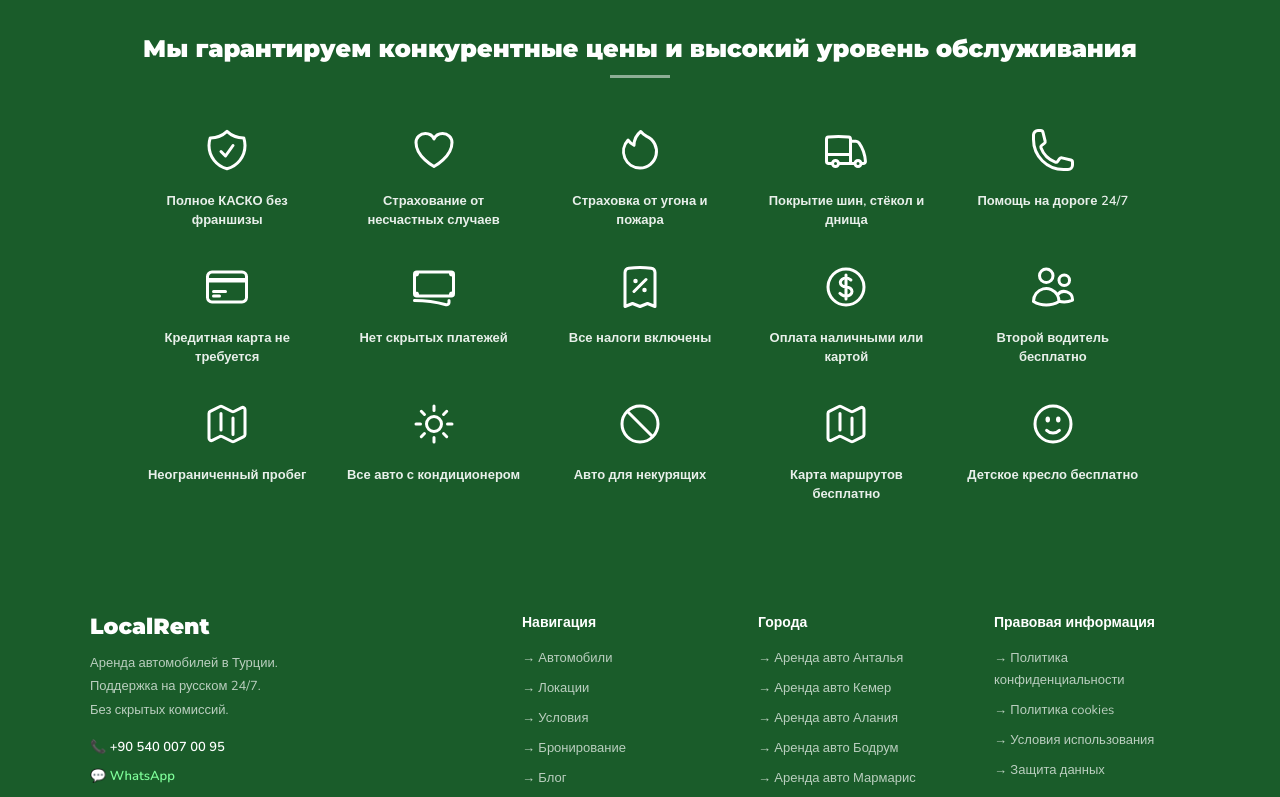
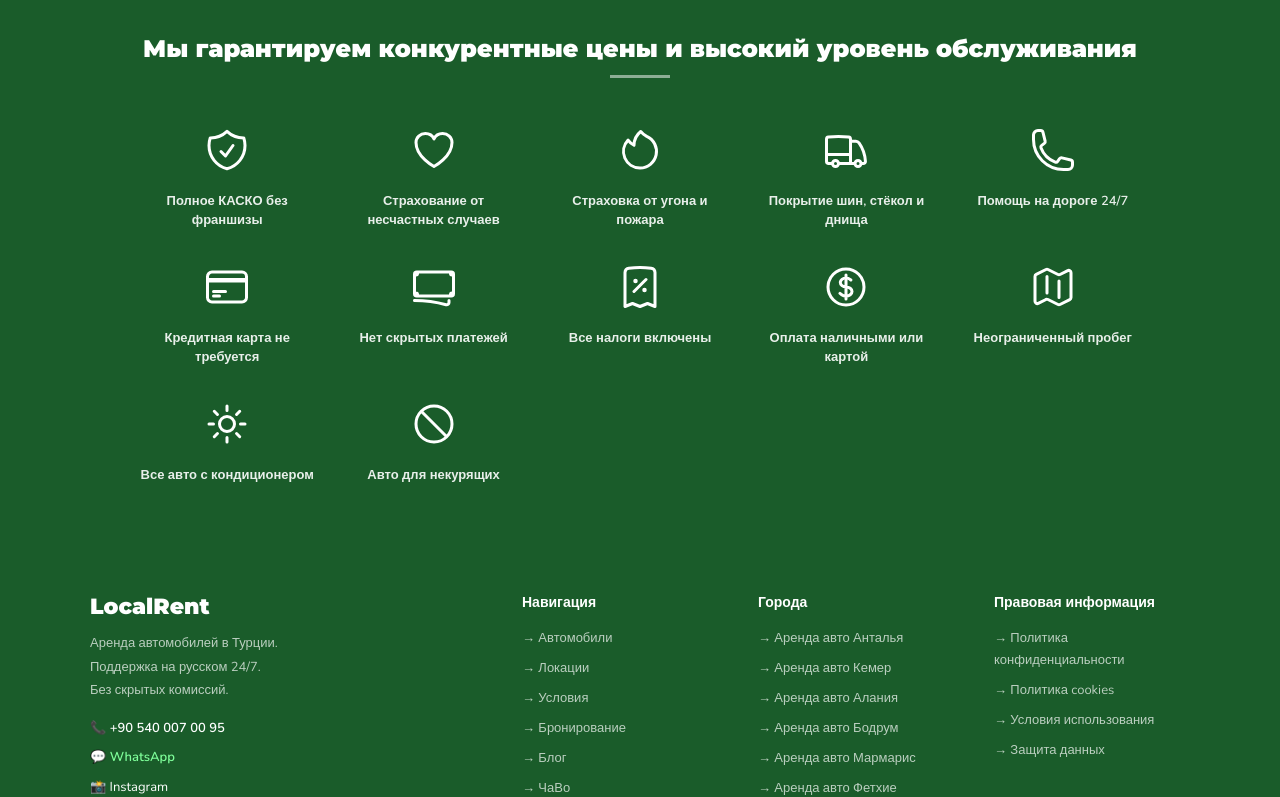
Before and after one commit to ozturkkrasim-png/localrent, a React (Vite) app: page / in a window 1280 px wide. Shown: the part 2260-3057 px from the top of the page. Built offline with nearby package versions, Linux system fonts and the light colour scheme.

Commit message:
Update App.jsx

```diff
--- a/src/App.jsx
+++ b/src/App.jsx
@@ -851,12 +851,11 @@ export default function App() {
                 { d: "M2.25 18.75a60.07 60.07 0 0115.797 2.101c.727.198 1.453-.342 1.453-1.096V18.75M3.75 4.5v.75A.75.75 0 013 6h-.75m0 0v-.375c0-.621.504-1.125 1.125-1.125H20.25M2.25 6v9m18-10.5v.75c0 .414.336.75.75.75h.75m-1.5-1.5h.375c.621 0 1.125.504 1.125 1.125v9.75c0 .621-.504 1.125-1.125 1.125h-.375m1.5-1.5H21a.75.75 0 00-.75.75v.75m0 0H3.75m0 0h-.375a1.125 1.125 0 01-1.125-1.125V15m1.5 1.5v-.75A.75.75 0 003 15h-.75", text: lang==="ru"?"Нет скрытых платежей":lang==="tr"?"Gizli Ücret Yok":"No Hidden Fees" },
                 { d: "M9 14.25l6-6m4.5-3.493V21.75l-3.75-1.5-3.75 1.5-3.75-1.5-3.75 1.5V4.757c0-1.108.806-2.057 1.907-2.185a48.507 48.507 0 0111.186 0c1.1.128 1.907 1.077 1.907 2.185zM9.75 9h.008v.008H9.75V9zm.375 0a.375.375 0 11-.75 0 .375.375 0 01.75 0zm4.125 4.5h.008v.008h-.008V13.5zm.375 0a.375.375 0 11-.75 0 .375.375 0 01.75 0z", text: lang==="ru"?"Все налоги включены":lang==="tr"?"Tüm Vergiler Dahil":"All Taxes Included" },
                 { d: "M12 6v12m-3-2.818l.879.659c1.171.879 3.07.879 4.242 0 1.172-.879 1.172-2.303 0-3.182C13.536 12.219 12.768 12 12 12c-.725 0-1.45-.22-2.003-.659-1.106-.879-1.106-2.303 0-3.182s2.9-.879 4.006 0l.415.33M21 12a9 9 0 11-18 0 9 9 0 0118 0z", text: lang==="ru"?"Оплата наличными или картой":lang==="tr"?"Nakit veya Kartla Ödeme":"Cash or Card Payment" },
-                { d: "M15 19.128a9.38 9.38 0 002.625.372 9.337 9.337 0 004.121-.952 4.125 4.125 0 00-7.533-2.493M15 19.128v-.003c0-1.113-.285-2.16-.786-3.07M15 19.128v.106A12.318 12.318 0 018.624 21c-2.331 0-4.512-.645-6.374-1.766l-.001-.109a6.375 6.375 0 0111.964-3.07M12 6.375a3.375 3.375 0 11-6.75 0 3.375 3.375 0 016.75 0zm8.25 2.25a2.625 2.625 0 11-5.25 0 2.625 2.625 0 015.25 0z", text: lang==="ru"?"Второй водитель бесплатно":lang==="tr"?"İkinci Sürücü Ücretsiz":"Second Driver Free" },
+
                 { d: "M9 6.75V15m6-6v8.25m.503 3.498l4.875-2.437c.381-.19.622-.58.622-1.006V4.82c0-.836-.88-1.38-1.628-1.006l-3.869 1.934c-.317.159-.69.159-1.006 0L9.503 3.252a1.125 1.125 0 00-1.006 0L3.622 5.689C3.24 5.88 3 6.27 3 6.695V19.18c0 .836.88 1.38 1.628 1.006l3.869-1.934c-.317-.159.69-.159 1.006 0l4.994 2.497c.317.158.69.158 1.006 0z", text: lang==="ru"?"Неограниченный пробег":lang==="tr"?"Sınırsız Kilometre":"Unlimited Mileage" },
                 { d: "M12 3v2.25m6.364.386l-1.591 1.591M21 12h-2.25m-.386 6.364l-1.591-1.591M12 18.75V21m-4.773-4.227l-1.591 1.591M5.25 12H3m4.227-4.773L5.636 5.636M15.75 12a3.75 3.75 0 11-7.5 0 3.75 3.75 0 017.5 0z", text: lang==="ru"?"Все авто с кондиционером":lang==="tr"?"Tüm Araçlarda Klima":"All Cars with A/C" },
                 { d: "M18.364 18.364A9 9 0 005.636 5.636m12.728 12.728A9 9 0 015.636 5.636m12.728 12.728L5.636 5.636", text: lang==="ru"?"Авто для некурящих":lang==="tr"?"Sigara İçilmez":"Non-smoking Cars" },
-                { d: "M9 6.75V15m6-6v8.25m.503 3.498l4.875-2.437c.381-.19.622-.58.622-1.006V4.82c0-.836-.88-1.38-1.628-1.006l-3.869 1.934c-.317.159-.69.159-1.006 0L9.503 3.252a1.125 1.125 0 00-1.006 0L3.622 5.689C3.24 5.88 3 6.27 3 6.695V19.18c0 .836.88 1.38 1.628 1.006l3.869-1.934c-.317-.159.69-.159 1.006 0l4.994 2.497c.317.158.69.158 1.006 0z", text: lang==="ru"?"Карта маршрутов бесплатно":lang==="tr"?"Ücretsiz Rota Haritası":"Free Route Map" },
-                { d: "M15.182 15.182a4.5 4.5 0 01-6.364 0M21 12a9 9 0 11-18 0 9 9 0 0118 0zM9.75 9.75c0 .414-.168.75-.375.75S9 10.164 9 9.75 9.168 9 9.375 9s.375.336.375.75zm-.375 0h.008v.015h-.008V9.75zm5.625 0c0 .414-.168.75-.375.75s-.375-.336-.375-.75.168-.75.375-.75.375.336.375.75zm-.375 0h.008v.015h-.008V9.75z", text: lang==="ru"?"Детское кресло бесплатно":lang==="tr"?"Ücretsiz Çocuk Koltuğu":"Free Child Seat" },
+
               ].map((item, i) => (
                 <div key={i} style={{ textAlign: "center" }}>
                   <svg xmlns="http://www.w3.org/2000/svg" fill="none" viewBox="0 0 24 24" stroke="white" strokeWidth={1.5} style={{ width: 48, height: 48, marginBottom: 12 }}>
```
